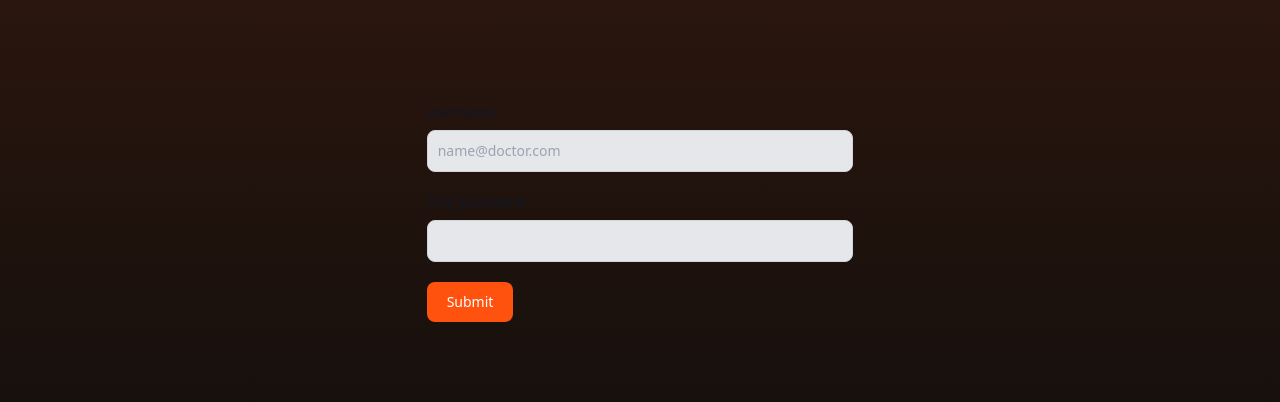
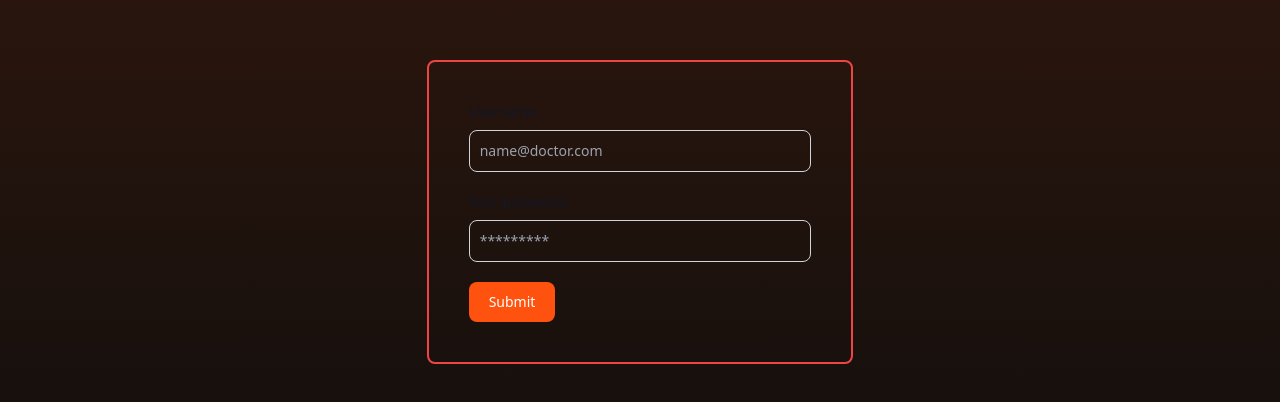
Before and after one commit to Shantanu143/patient-management-system, a React (Vite) app in the folder client/: page /login in a window 1280 px wide. Shown: the part 188-590 px from the top of the page. Built offline with nearby package versions, Linux system fonts and the light colour scheme.

Commit message:
login page border

```diff
--- a/client/src/pages/LandingPage.jsx
+++ b/client/src/pages/LandingPage.jsx
@@ -46,7 +46,7 @@ const LandingPage = () => {
         ].map((item, index) => {
           return (
             <div
-              className="relative flex flex-col my-3  mx-3 bg-transparent hover:bg-card-gradient shadow-sm border border-[#ff520e51] rounded-tl-lg rounded-br-lg rounded-bl-3xl rounded-tr-3xl max-w-60 p-4 text-start transition-all ease-in duration-300 hover:-translate-y-1"
+              className="relative flex flex-col my-3  mx-3 bg-transparent hover:bg-card-gradient shadow-sm border border-[#ff520e51] rounded-tl-lg rounded-br-lg rounded-bl-3xl rounded-tr-3xl max-w-60 p-4 text-start transition-all ease-in duration-500 hover:-translate-y-1"
               key={index}
             >
               <div className="flex items-center p-2">
--- a/client/src/pages/LoginPage.jsx
+++ b/client/src/pages/LoginPage.jsx
@@ -2,11 +2,14 @@ import React from 'react';
 
 const LoginPage = () => {
   return (
-    <div className="flex justify-center items-center w-full h-screen">
-      <form className=" min-w-40 w-2/6 mx-auto ">
+    <div className="flex justify-center items-center w-full h-screen ">
+      <form
+        className=" min-w-40 w-2/6 mx-auto border-2 border-red-500 rounded-lg p-10 hover:-translate-y-1
+      transition-all"
+      >
         <div className="mb-5">
           <label
-            for="username"
+            htmlFor="username"
             className="block mb-2 text-sm font-medium text-gray-900 dark:text-white"
           >
             Username
@@ -14,14 +17,14 @@ const LoginPage = () => {
           <input
             type="username"
             id="username"
-            className="bg-gray-200 border border-gray-300 text-gray-900 text-sm rounded-lg block w-full p-2.5 focus:outline-none focus:ring focus:ring-red-600"
+            className="bg-transparent border border-gray-300 text-white text-sm rounded-lg block w-full p-2.5 focus:outline-none  focus:ring focus:ring-red-600"
             placeholder="name@doctor.com"
             required
           />
         </div>
         <div className="mb-5">
           <label
-            for="password"
+            htmlFor="password"
             className="block mb-2 text-sm font-medium text-gray-900 dark:text-white"
           >
             Your password
@@ -29,7 +32,8 @@ const LoginPage = () => {
           <input
             type="password"
             id="password"
-            className="bg-gray-200 border border-gray-300 text-gray-900 text-sm rounded-lg block w-full p-2.5 focus:outline-none  focus:ring focus:ring-red-600"
+            className="bg-transparent border border-gray-300 text-white text-sm rounded-lg block w-full p-2.5 focus:outline-none  focus:ring focus:ring-red-600"
+            placeholder="*********"
             required
           />
         </div>
```
